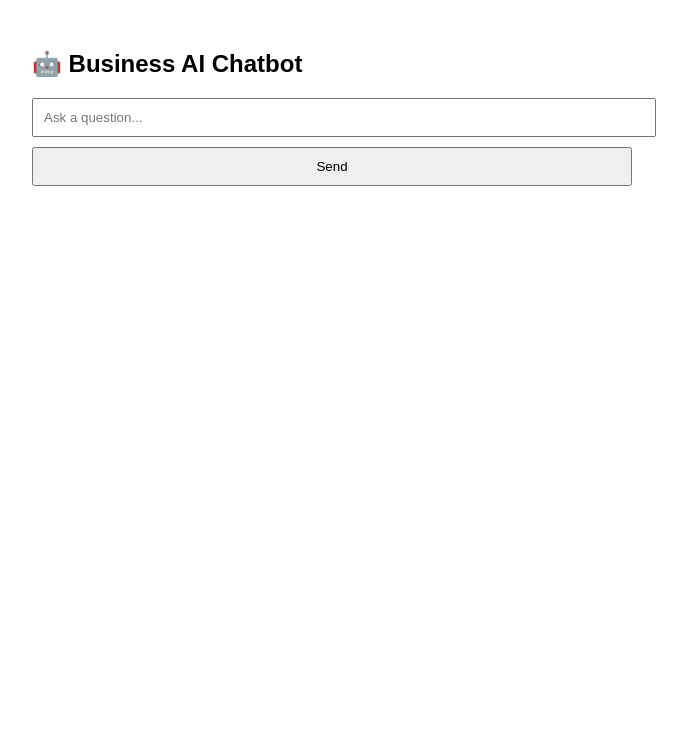
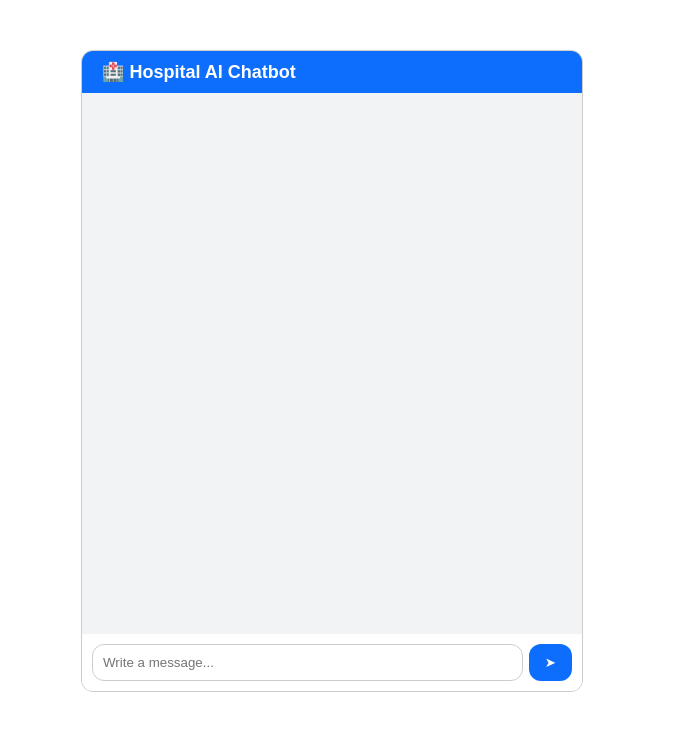
Before and after one commit to bilalali2010/hospital-chatbot, a Next.js app: page / in a window 1280 px wide. Shown: the top 730 px of the page, without its empty margins (308-995 px from the left). Built offline with nearby package versions, Linux system fonts and the light colour scheme.

Commit message:
Update ChatApp.jsx

```diff
--- a/app/ChatApp.jsx
+++ b/app/ChatApp.jsx
@@ -1,6 +1,6 @@
 "use client";
 
-import { useState, useEffect } from "react";
+import { useState, useEffect, useRef } from "react";
 import { useSearchParams } from "next/navigation";
 
 const ADMIN_PASSWORD = "@supersecret";
@@ -10,18 +10,27 @@ export default function ChatApp() {
   const isAdminParam = searchParams.get("admin") === "1";
 
   const [isAdmin, setIsAdmin] = useState(false);
-  const [businessData, setBusinessData] = useState("");
+  const [hospitalData, setHospitalData] = useState(""); // renamed
   const [message, setMessage] = useState("");
-  const [reply, setReply] = useState("");
+  const [messages, setMessages] = useState([]);
   const [loading, setLoading] = useState(false);
+  const [quickReplies, setQuickReplies] = useState([]);
+  const chatEndRef = useRef(null);
 
-  // Load business data from localStorage
+  // Scroll to bottom when new message
+  const scrollToBottom = () => {
+    chatEndRef.current?.scrollIntoView({ behavior: "smooth" });
+  };
+
+  useEffect(scrollToBottom, [messages]);
+
+  // Load hospital data
   useEffect(() => {
-    const savedData = localStorage.getItem("businessData") || "";
-    setBusinessData(savedData);
+    const savedData = localStorage.getItem("hospitalData") || "";
+    setHospitalData(savedData);
   }, []);
 
-  // Admin password prompt
+  // Admin password
   useEffect(() => {
     if (isAdminParam) {
       const enteredPassword = prompt("Enter admin password:");
@@ -30,74 +39,173 @@ export default function ChatApp() {
     }
   }, [isAdminParam]);
 
-  // Save business data to localStorage
-  const saveBusinessData = () => {
-    localStorage.setItem("businessData", businessData);
-    alert("Business information saved!");
+  const saveHospitalData = () => {
+    localStorage.setItem("hospitalData", hospitalData);
+    alert("Hospital information saved!");
   };
 
-  const sendMessage = async () => {
-    if (!message) return;
+  // Send message to API
+  const sendMessage = async (msg = message) => {
+    if (!msg) return;
     setLoading(true);
+    setMessages((prev) => [...prev, { type: "user", text: msg }]);
+    setMessage("");
 
     try {
       const res = await fetch("/api/chat", {
         method: "POST",
         headers: { "Content-Type": "application/json" },
-        body: JSON.stringify({ message, businessData })
+        body: JSON.stringify({ message: msg, hospitalData }),
       });
       const data = await res.json();
-      setReply(data.reply);
+      setMessages((prev) => [...prev, { type: "bot", text: data.reply }]);
+      setQuickReplies([]);
     } catch (err) {
-      setReply("Error: could not get a response.");
+      setMessages((prev) => [
+        ...prev,
+        { type: "bot", text: "Error: could not get response." },
+      ]);
     }
 
     setLoading(false);
   };
 
+  const handleQuickReply = (btn) => {
+    sendMessage(btn);
+  };
+
   return (
-    <div style={{ maxWidth: 600, margin: "50px auto", fontFamily: "Arial" }}>
-      <h2>🤖 Business AI Chatbot</h2>
+    <div
+      style={{
+        maxWidth: 500,
+        margin: "50px auto",
+        fontFamily: "Arial, sans-serif",
+        display: "flex",
+        flexDirection: "column",
+        height: "80vh",
+        border: "1px solid #ccc",
+        borderRadius: 12,
+        overflow: "hidden",
+        background: "#f8f9fa",
+      }}
+    >
+      {/* Chat Header */}
+      <div
+        style={{
+          padding: "10px 20px",
+          background: "#0d6efd",
+          color: "#fff",
+          fontWeight: "bold",
+          fontSize: 18,
+        }}
+      >
+        🏥 Hospital AI Chatbot
+      </div>
 
+      {/* Admin Panel */}
       {isAdmin && (
-        <>
-          <h4>🔐 Admin Panel</h4>
+        <div style={{ padding: 10, background: "#e9ecef" }}>
+          <h4>🔐 Hospital Admin Panel</h4>
           <textarea
-            placeholder="Paste business info here..."
-            rows={8}
-            style={{ width: "100%" }}
-            value={businessData}
-            onChange={(e) => setBusinessData(e.target.value)}
+            placeholder="Paste hospital info here..."
+            rows={4}
+            style={{ width: "100%", borderRadius: 6, padding: 6 }}
+            value={hospitalData}
+            onChange={(e) => setHospitalData(e.target.value)}
           />
           <button
-            onClick={saveBusinessData}
-            style={{ marginTop: 10, padding: 10, width: "100%" }}
+            onClick={saveHospitalData}
+            style={{
+              marginTop: 6,
+              padding: 8,
+              width: "100%",
+              borderRadius: 6,
+              background: "#0d6efd",
+              color: "#fff",
+              border: "none",
+              cursor: "pointer",
+            }}
           >
-            💾 Save Information
+            💾 Save Hospital Information
           </button>
-          <hr />
-        </>
+        </div>
       )}
 
-      <input
-        placeholder="Ask a question..."
-        style={{ width: "100%", padding: 10 }}
-        value={message}
-        onChange={(e) => setMessage(e.target.value)}
-      />
+      {/* Chat messages */}
+      <div
+        style={{
+          flex: 1,
+          padding: 10,
+          overflowY: "auto",
+          display: "flex",
+          flexDirection: "column",
+          gap: 10,
+          background: "#f1f3f5",
+        }}
+      >
+        {messages.map((m, i) => (
+          <div
+            key={i}
+            style={{
+              alignSelf: m.type === "user" ? "flex-end" : "flex-start",
+              background: m.type === "user" ? "#0d6efd" : "#e9ecef",
+              color: m.type === "user" ? "#fff" : "#000",
+              padding: "8px 12px",
+              borderRadius: 16,
+              maxWidth: "80%",
+              wordBreak: "break-word",
+            }}
+          >
+            {m.text}
+          </div>
+        ))}
+        <div ref={chatEndRef} />
+      </div>
 
-      <button
-        onClick={sendMessage}
-        style={{ marginTop: 10, padding: 10, width: "100%" }}
-      >
-        {loading ? "Thinking..." : "Send"}
-      </button>
+      {/* Quick Reply Buttons */}
+      {quickReplies.length > 0 && (
+        <div style={{ display: "flex", flexWrap: "wrap", gap: 6, padding: 10 }}>
+          {quickReplies.map((btn, i) => (
+            <button
+              key={i}
+              style={{
+                padding: "6px 12px",
+                borderRadius: 12,
+                border: "1px solid #0d6efd",
+                background: "#fff",
+                cursor: "pointer",
+                flex: "auto",
+              }}
+              onClick={() => handleQuickReply(btn)}
+            >
+              {btn}
+            </button>
+          ))}
+        </div>
+      )}
 
-      {reply && (
-        <p style={{ marginTop: 20 }}>
-          <b>Reply:</b> {reply}
-        </p>
-      )}
+      {/* Input Box */}
+      <div style={{ display: "flex", padding: 10, gap: 6, background: "#fff" }}>
+        <input
+          placeholder="Write a message..."
+          value={message}
+          onChange={(e) => setMessage(e.target.value)}
+          style={{ flex: 1, padding: 10, borderRadius: 12, border: "1px solid #ccc" }}
+        />
+        <button
+          onClick={() => sendMessage()}
+          style={{
+            padding: "0 16px",
+            borderRadius: 12,
+            background: "#0d6efd",
+            color: "#fff",
+            border: "none",
+            cursor: "pointer",
+          }}
+        >
+          ➤
+        </button>
+      </div>
     </div>
   );
 }
```
